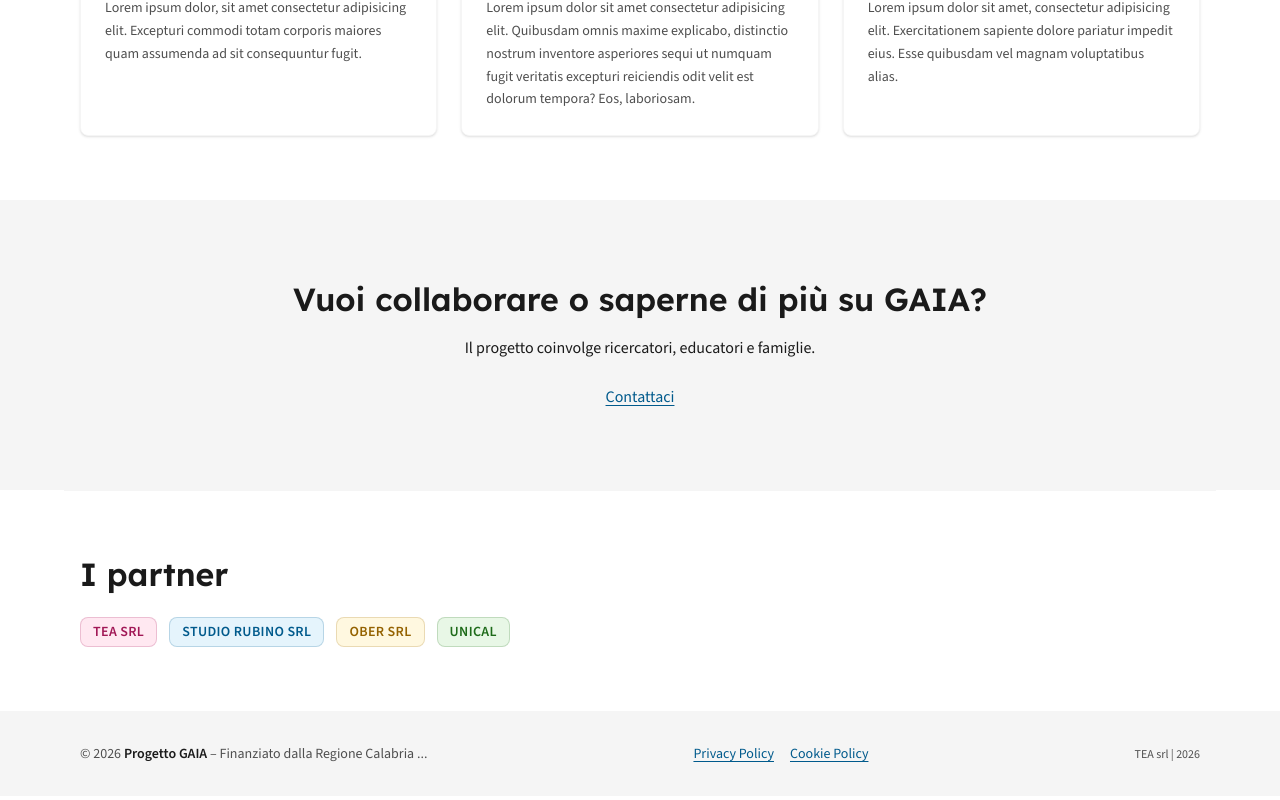
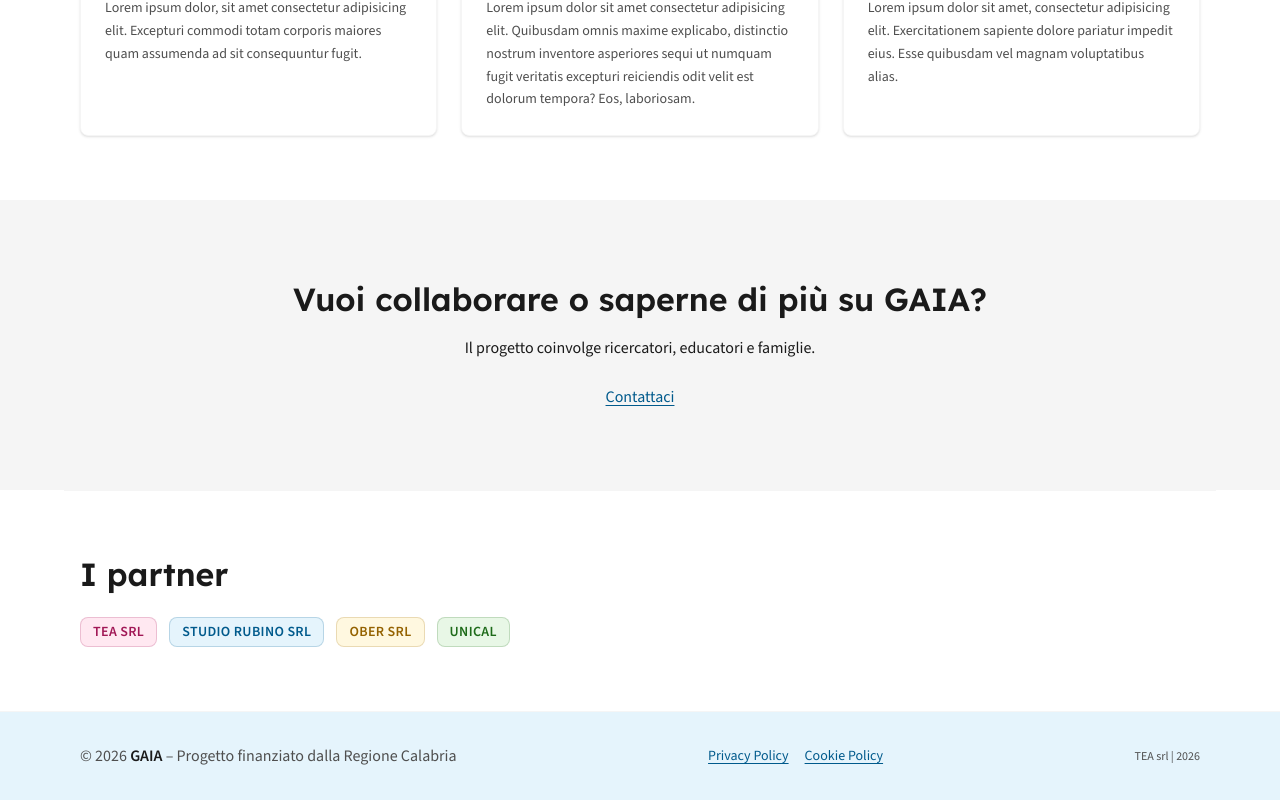
Before and after one commit to LauraCorrado/gaia-game, a React (Vite) app: page / in a window 1280 px wide. Shown: the part 978-1778 px from the top of the page. Built offline with nearby package versions, Linux system fonts and the light colour scheme.

Commit message:
fix(Footer.tsx): update footer background color e formattazione testo

```diff
--- a/src/components/shared/Footer.tsx
+++ b/src/components/shared/Footer.tsx
@@ -4,11 +4,11 @@ export default function Footer() {
   const year = new Date().getFullYear()
 
   return (
-    <footer className="bg-lm-bg-secondary dark:bg-dm-bg-secondary border-t border-lm-bg-secondary dark:border-dm-bg-secondary mt-auto">
+    <footer className="bg-lm-bg-blue dark:bg-dm-bg-secondary border-t border-lm-bg-secondary dark:border-dm-bg-secondary mt-auto">
       <div className="max-w-6xl mx-auto px-4 py-8 flex flex-col md:flex-row items-center justify-between gap-4 text-sm text-lm-text-secondary dark:text-dm-text-secondary">
 
-        <p>
-          © {year} <span className="font-semibold text-lm-text-primary dark:text-dm-text-primary">Progetto GAIA</span> – Finanziato dalla Regione Calabria ...
+        <p className="text-sm md:text-base">
+          © {year} <span className="font-semibold text-lm-text-primary dark:text-dm-text-primary"> GAIA</span> – Progetto finanziato dalla Regione Calabria
         </p>
 
         <nav aria-label="Link legali" className="flex gap-4">
```
